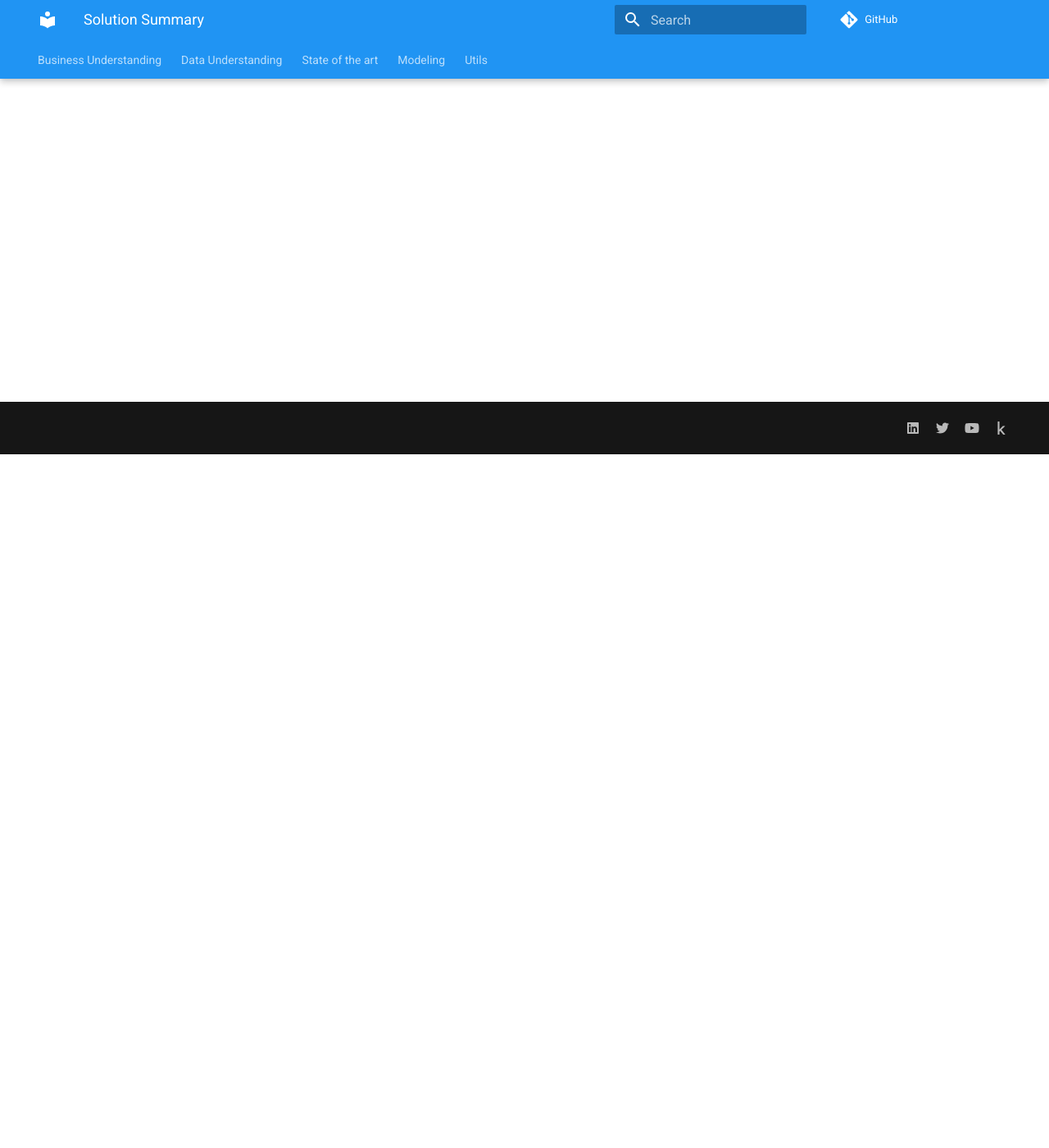
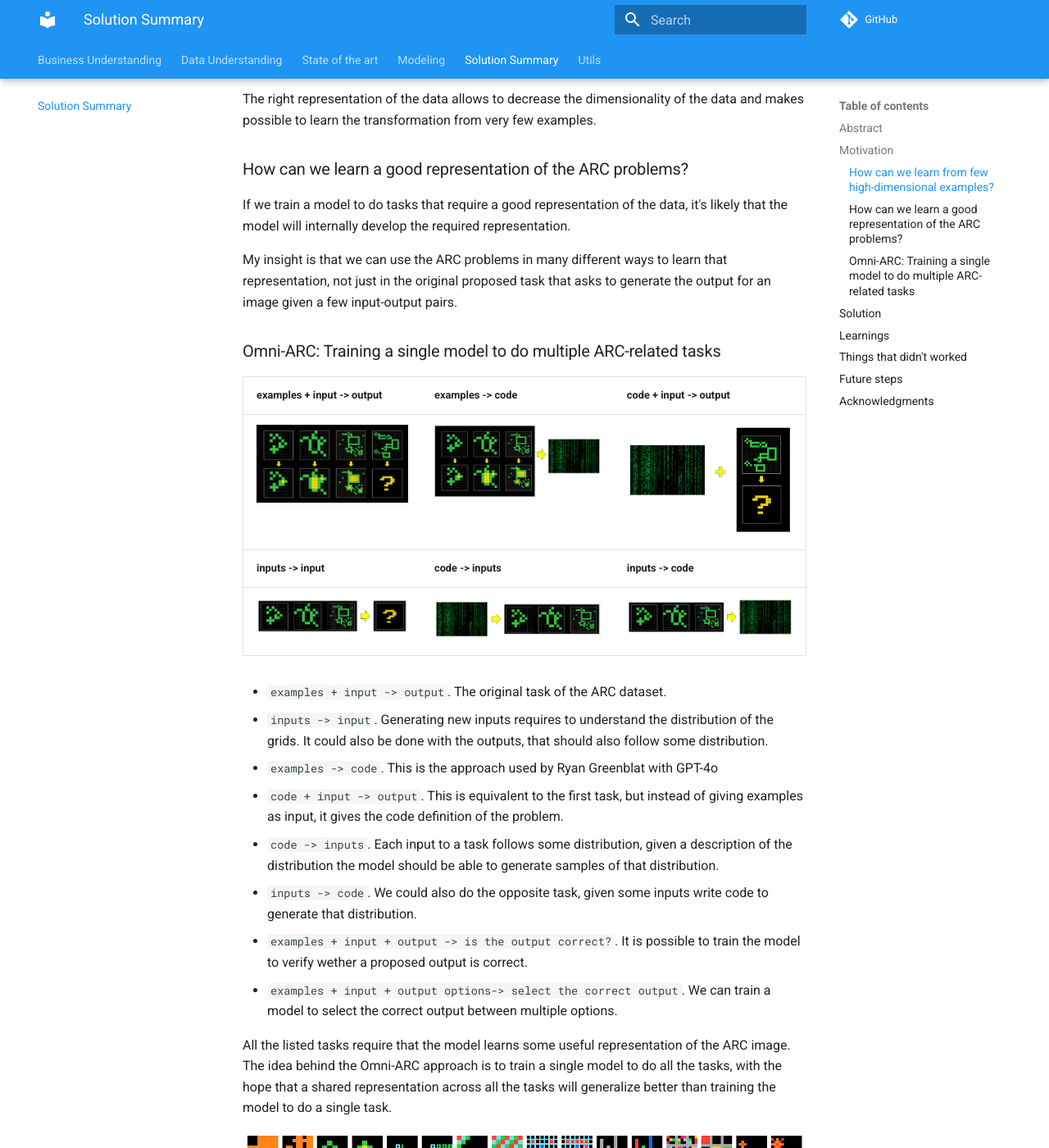
Before and after one commit to zhengjunyao-work/arc24, an MkDocs documentation site: the page built from docs/05_Solution_Summary.md, in a window 1280 px wide and 1400 px high, scrolled down 846 px. Shown: the whole window at 82% size. Built offline with MkDocs 1.6.1 and Material for MkDocs 9.7.7, drawn with Linux system fonts in a browser that asks for light colours; comment, search, counter and statistics services are not loaded; some of the changed text lies outside the part shown.

Commit message:
working on the solution summary

```diff
--- a/docs/05_Solution_Summary.md
+++ b/docs/05_Solution_Summary.md
@@ -5,4 +5,83 @@ https://www.kaggle.com/solution-write-up-documentation
 https://www.kaggle.com/competitions/arc-prize-2024#paper-award
 --->
 
-## Solution summary
+## Abstract
+
+TODO:
+
+## Motivation
+
+In the [ARC challenge](https://arcprize.org/arc) we have to learn a transformation rule given a few
+high-dimensional pairs of input and output images. The images can have a size of up to 30x30 pixels
+and each pixel can take 10 different colors. The images are not as complex as real world images, but nevertheless
+they are high dimensional data.
+
+### How can we learn from few high-dimensional examples?
+
+![representation is the key](res/2024-11-08-12-32-46.png)
+
+To solve each ARC problem we have to find the **right representation** of the data. When humans solve the
+tasks, the challenge is to find the **right perspective** to look at the problem. Once we have the right
+perspective of the data the ARC problems are trivial to solve.
+
+The right representation of the data allows to decrease the dimensionality of the data and makes
+possible to learn the transformation from very few examples.
+
+<!--
+TODO: think of a better image
+I don't like this image, don't know if helps.
+![](res/2024-11-08-12-27-32.png)
+--->
+
+### How can we learn a good representation of the ARC problems?
+
+If we train a model to do tasks that require a good representation of the data, it's likely that the
+model will internally develop the required representation.
+
+My insight is that we can use the ARC problems in many different ways to learn that representation,
+not just in the original proposed task that asks to generate the output for an image given a few input-output pairs.
+
+### Omni-ARC: Training a single model to do multiple ARC-related tasks
+
+| **examples + input -> output** | **examples -> code** | **code + input -> output** |
+|--------------------------------|----------------------|----------------------------|
+|         ![1](modeling/res/2024-09-06-06-31-32.png)                       |         ![2](modeling/res/2024-09-06-06-31-49.png)             |              ![3](modeling/res/2024-09-06-06-32-08.png)              |
+| **inputs -> input**            | **code -> inputs**   | **inputs -> code**         |
+|              ![4](modeling/res/2024-09-06-06-32-25.png)                  |   ![5](modeling/res/2024-09-06-06-32-41.png)                   |        ![6](modeling/res/2024-09-06-06-32-55.png)                    |
+
+- `examples + input -> output`. The original task of the ARC dataset.
+- `inputs -> input`. Generating new inputs requires to understand the distribution of the grids. It could also be done with the outputs, that should also follow some distribution.
+- `examples -> code`. This is the approach used by Ryan Greenblat with GPT-4o
+- `code + input -> output`. This is equivalent to the first task, but instead of giving examples as input, it gives the code definition of the problem.
+- `code -> inputs`. Each input to a task follows some distribution, given a description of the
+  distribution the model should be able to generate samples of that distribution.
+- `inputs -> code`. We could also do the opposite task, given some inputs write code to generate that distribution.
+- `examples + input + output -> is the output correct?`. It is possible to train the model to verify wether a proposed output is correct.
+- `examples + input + output options-> select the correct output`. We can train a model to select the correct output between multiple options.
+
+All the listed tasks require that the model learns some useful representation of the ARC image. The idea
+behind the Omni-ARC approach is to train a single model to do all the tasks, with the hope that a shared
+representation across all the tasks will generalize better than training the model to do a single task.
+
+![omni-arc](modeling/res/omni-arc.png)
+
+_Omni-ARC, a single model that does all the ARC-related tasks (and it has a very cool logo)_
+
+## Solution
+
+## Learnings
+
+## Things that didn't worked
+
+## Future steps
+
+- Buy an [Omni-man funko pop figure](https://amzn.eu/d/efqVvEh) to celebrate the prize.
+
+## Acknowledgments
+
+- Veridas
+- Strong Compute
+- Qwen
+- Weigths and bias
+- Lambdalabs
+- Family
```
Also changed, not shown: docs/.pages, docs/res/2024-11-08-12-27-32.png (added), docs/res/2024-11-08-12-32-46.png (added).
